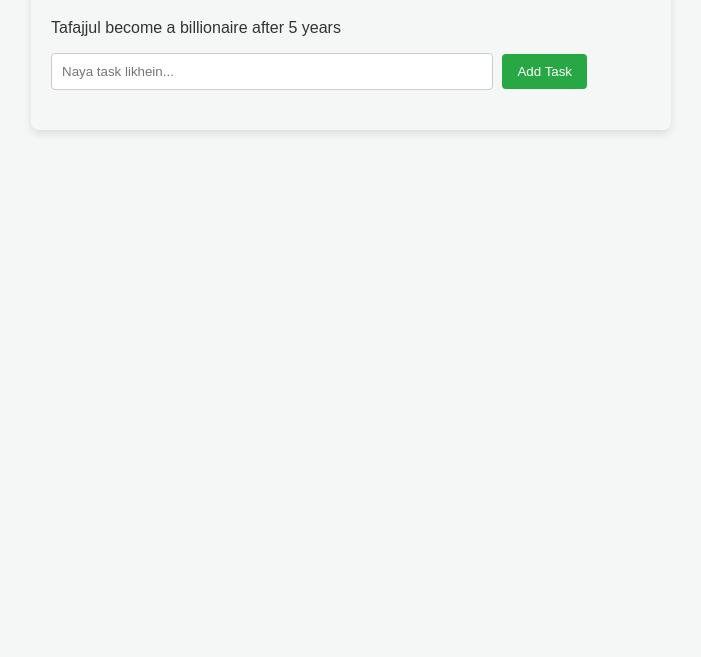
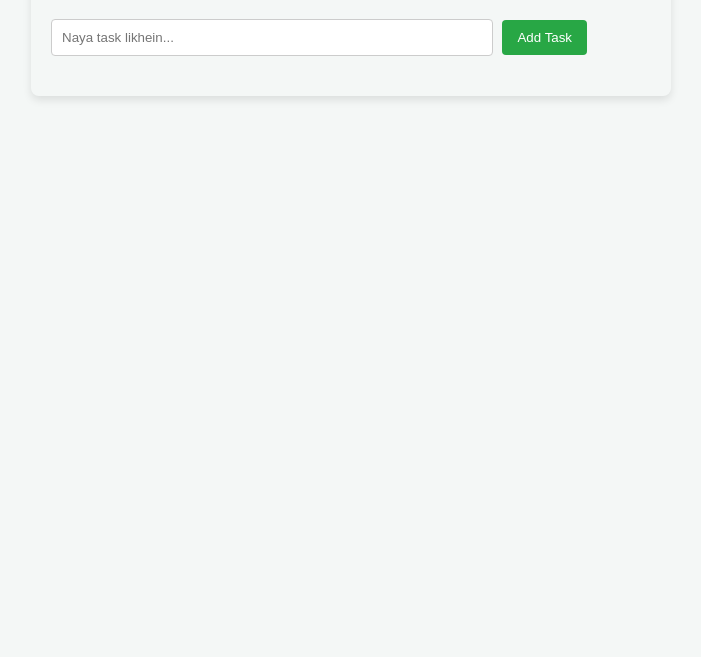
Before and after one commit to tafajjul-khan/JS-Learnings, a plain HTML site: page 10_Projects/01_projects/index.html in a window 1280 px wide. Shown: the part 143-800 px from the top of the page, without its empty margins (289-990 px from the left). Drawn offline with Linux system fonts and the light colour scheme.

Commit message:
clear text

```diff
--- a/10_Projects/01_projects/index.html
+++ b/10_Projects/01_projects/index.html
@@ -108,7 +108,6 @@
 </head>
 <body>
     <h1>Taffu's Todo List</h1>
-    <p>Tafajjul become a billionaire after 5 years</p>
 
     <input id="input" type="text" placeholder="Naya task likhein...">
     <button id="submit">Add Task</button>
```
